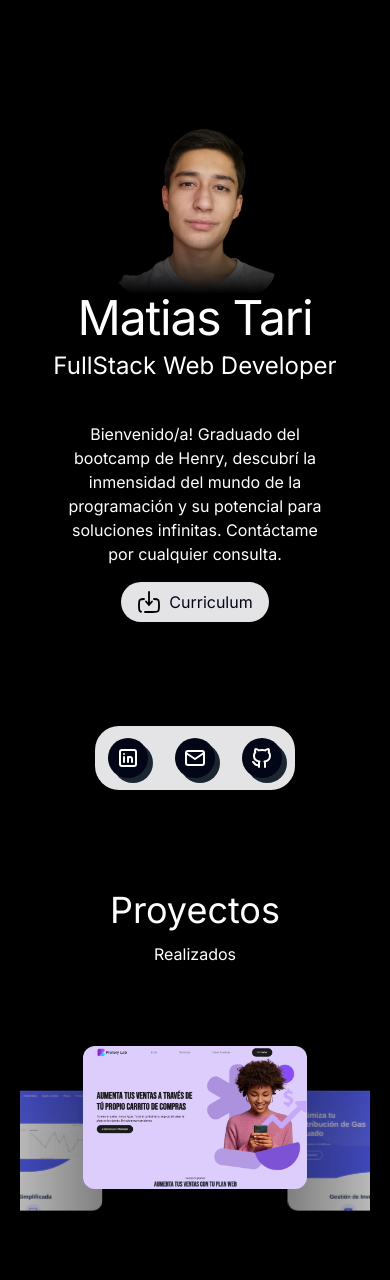
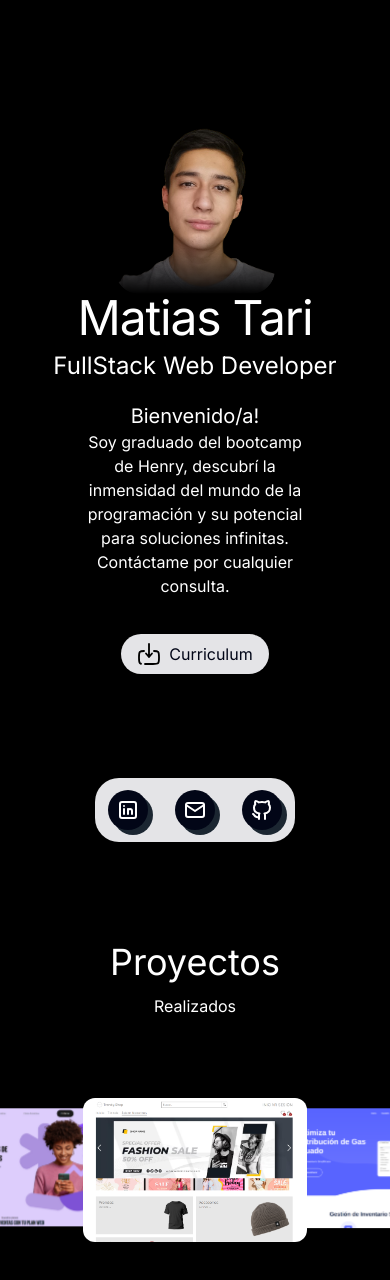
Before and after one commit to MatiTarl/Porfolio, a Next.js app: page / in a window 390 px wide. Shown: the top 1280 px of the page. Built offline with nearby package versions, Linux system fonts and the light colour scheme.

Commit message:
Correcion de css responsive en general y agregado de link de proyectos

```diff
--- a/src/app/components/carousel/CarouselReact.jsx
+++ b/src/app/components/carousel/CarouselReact.jsx
@@ -1,5 +1,4 @@
 "use client";
-
 
 import { useState } from "react";
 //-----------------ICONS-----------------
@@ -13,32 +12,32 @@ import "swiper/css/pagination";
 import "swiper/css/effect-coverflow";
 import { Navigation, Pagination, EffectCoverflow } from "swiper/modules";
 import { Swiper, SwiperSlide } from "swiper/react";
-import "./carousel.css"
+import "./carousel.css";
 //-----------------Carousel-----------------
 
 export default function Carousel() {
   let slides = [
     {
-      href: "",
-      img: "/EcconomyPage.png",
+      href: "https://trendy-web-lemon.vercel.app/",
+      img: "/TrendyShop.png",
     },
     {
-      href: "",
+      href: "https://gastify-cloud.vercel.app/",
       img: "/GastifyPage.png",
     },
     {
-      href: "",
+      href: "https://abogado-page.vercel.app/",
       img: "/abogadoPage.png",
     },
     {
-      href: "",
-      img: "/GastifyPage.png",
+      href: "https://justo-blush.vercel.app/",
+      img: "/EcconomyPage.png",
     },
   ];
 
   return (
-    <section className="container ">
-      <div className="items-center flex flex-col text-center pb-10">
+    <section className=" w-[100%] sm:max-w-[100%] md:max-w-[100%] lg:max-w-full">
+      <div className="items-center flex flex-col text-center pb-10 ">
         <h2 className="text-4xl text-white p-3">Proyectos</h2>
         <h5 className="text-white">Realizados</h5>
       </div>
@@ -62,15 +61,15 @@ export default function Carousel() {
           clickable: true,
         }}
         modules={[EffectCoverflow, Pagination, Navigation]}
-        className="relative items-center justify-center h-[600px]"
+        className="relative items-center justify-center h-[200px] sm:h-[400px] md:h-[500px] "
       >
         {slides.map((slide) => {
           return (
             <>
-              <SwiperSlide className="max-w-[14rem] sm:max-w-[30rem] relative items-center justify-center mt-10">
+              <SwiperSlide className="max-w-[14rem] max-h-[0px] sm:max-w-[30rem] relative items-center justify-center mt-10">
                 <div className="w-96 h-52 ">
                   <div className="">
-                    <a href="https://www.google.com.ar">
+                    <a href={slide.href}>
                       <img
                         src={slide.img}
                         className="max-w-[14rem] rounded-xl hover:animate-desplazarArriba animate-volverAbajo sm:max-w-[30rem] transition duration-700 "
--- a/src/app/components/socialBar/Social.jsx
+++ b/src/app/components/socialBar/Social.jsx
@@ -12,7 +12,7 @@ export default function SocialBar() {
               <Linkedin />
             </div>
           </a>
-          <a href="">
+          <a href="mailto:MatiasTari@Outlook.com.ar">
             <div class=" w-10 h-10 sm:w-16 sm:h-16 rounded-full bg-slate-950 items-center flex justify-center transition-all duration-200 [box-shadow:5px_5px_rgb(27_38_49)] hover:translate-x-[3px] hover:translate-y-[3px] hover:[box-shadow:0px_0px_rgb(82_82_82)]">
               <Gmail />
             </div>
--- a/src/app/layout.tsx
+++ b/src/app/layout.tsx
@@ -15,7 +15,7 @@ export default function RootLayout({
 }>) {
   return (
     <html lang="en">
-      <body className={`${inter.className} antialiased  bg-black min-h-screen pb-32 w-auto flex flex-col items-center `}>
+      <body className={`${inter.className} antialiased bg-black min-h-screen pb-32 w-auto flex flex-col items-center `}>
         {children}
         <footer>
         </footer>
--- a/src/app/page.tsx
+++ b/src/app/page.tsx
@@ -9,26 +9,28 @@ import Carousel from "./components/carousel/CarouselReact"
 
 export default function Home() {
   return (
-    <header className="w-full flex flex-col mt-5">
+    <header className="w-full flex flex-col mt-5 text-white">
       <div className="mx-auto flex md:flex-row flex-col-reverse py-20 md:space-x-20 w-9/12 items-center justify-center">
         <div className="flex flex-col items-center max-w-xl">
           <div className="flex justify-center">
-            <div className="text-center">
-              <h2 className="text-5xl tracking-tight font-normal text-white">
+            <div className="text-center font-normal ">
+              <h2 className="text-5xl tracking-tight ">
                 Matias Tari
               </h2>
-              <h4 className="text-white font-normal text-2xl pt-2">
+              <h4 className="text-2xl pt-2">
                 FullStack Web Developer
               </h4>
             </div>
           </div>
-          <p className="text-white text-center w-11/12 pt-5 text-xl"></p>
-          <p className="text-white text-center w-11/12 pt-5">
-            Bienvenido/a! Graduado del bootcamp de Henry, descubrí la inmensidad del
-            mundo de la programación y su potencial para soluciones infinitas.
-            Contáctame por cualquier consulta.
-          </p>
-          <CucrriculumButton/>
+          <div className="w-11/12 p-5 text-center">
+            <p className="text-xl">Bienvenido/a!</p>
+            <p className="">
+              Soy graduado del bootcamp de Henry, descubrí la inmensidad del
+              mundo de la programación y su potencial para soluciones infinitas.
+              Contáctame por cualquier consulta.
+            </p>
+          </div>
+          <CucrriculumButton />
         </div>
         <div className="max-w-40 sm:max-w-60 md:max-w-80 items-center flex justify-center">
           <Image
@@ -39,7 +41,7 @@ export default function Home() {
         </div>
       </div>
       <SocialBar />
-      <div className="pt-20 px-5 flex justify-center">
+      <div className="pt-20 flex justify-center">
         <Carousel />
       </div>
     </header>
```
Also changed, not shown: public/TrendyShop.png (added).
